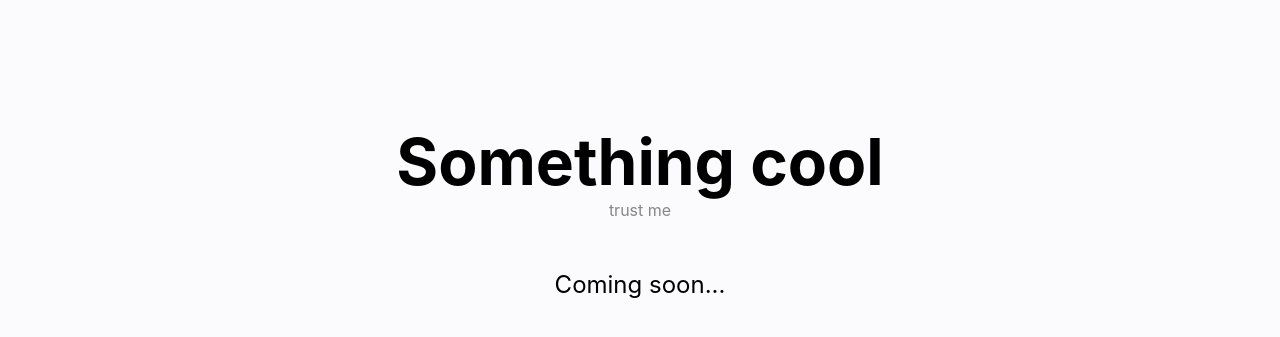
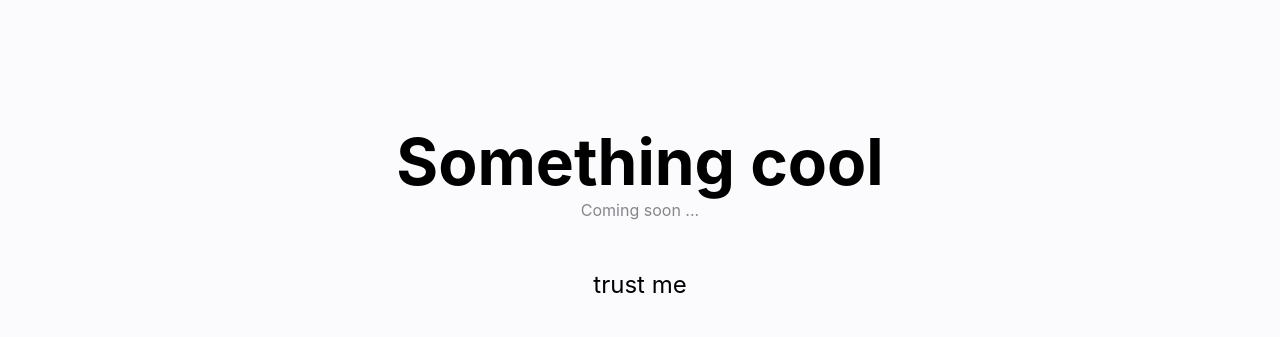
Before and after one commit to Billson7/alex-dev, a React (Create React App) app: page / in a window 1280 px wide. Shown: the part 2525-2862 px from the top of the page. Built offline with nearby package versions, Linux system fonts and the light colour scheme.

Commit message:
convert cool section and use fixture content

```diff
--- a/src/App.js
+++ b/src/App.js
@@ -4,17 +4,16 @@ import { Hero, Biscuit, Work, Cool } from "./components"
 import { content } from "./fixtures/content"
 
 export const App = () => {
-  // ---------- to go into a selector as it gets bigger -------
   const heroContent = content.hero
   const biscuitContent = content.biscuit
-  // ----------------------------------------------------------
+  const coolContent = content.cool
 
   return (
     <main className="page-section">
       <Hero {...heroContent} />
       <Biscuit {...biscuitContent} />
       <Work />
-      <Cool />
+      <Cool {...coolContent} />
     </main>
   )
 }
--- a/src/components/CoolSection/cool.jsx
+++ /dev/null
@@ -1,11 +0,0 @@
-import React from "react"
-
-export const Cool = () => (
-  <section className="section section-cool">
-    <div className="flex-row">
-      <h2 className="profile-heading">Something cool</h2>
-      <p className="profile-caption">trust me</p>
-      <p className="profile-intro">Coming soon...</p>
-    </div>
-  </section>
-)
--- /dev/null
+++ b/src/components/CoolSection/cool.tsx
@@ -0,0 +1,16 @@
+import React, { ReactElement } from "react"
+import { BasicContent } from "../types"
+
+export const Cool = ({
+  heading,
+  intro,
+  caption,
+}: BasicContent): ReactElement => (
+  <section className="section section-cool">
+    <div className="flex-row">
+      <h2 className="profile-heading">{heading}</h2>
+      <p className="profile-caption">{intro}</p>
+      <p className="profile-intro">{caption}</p>
+    </div>
+  </section>
+)
--- a/src/fixtures/content.js
+++ b/src/fixtures/content.js
@@ -12,4 +12,14 @@ export const content = {
     intro:
       "He likes toys that squeak, yakker chews and being all in your business",
   },
+  work: {
+    heading: "Work",
+    caption: "typing, clicking, stackoverflow-ing, caffeinating",
+    intro: "Coming soon ...",
+  },
+  cool: {
+    heading: "Something cool",
+    caption: "trust me",
+    intro: "Coming soon ...",
+  },
 }
```
Also changed, not shown: 2 other files (tests, documents, lock files or other folders).
